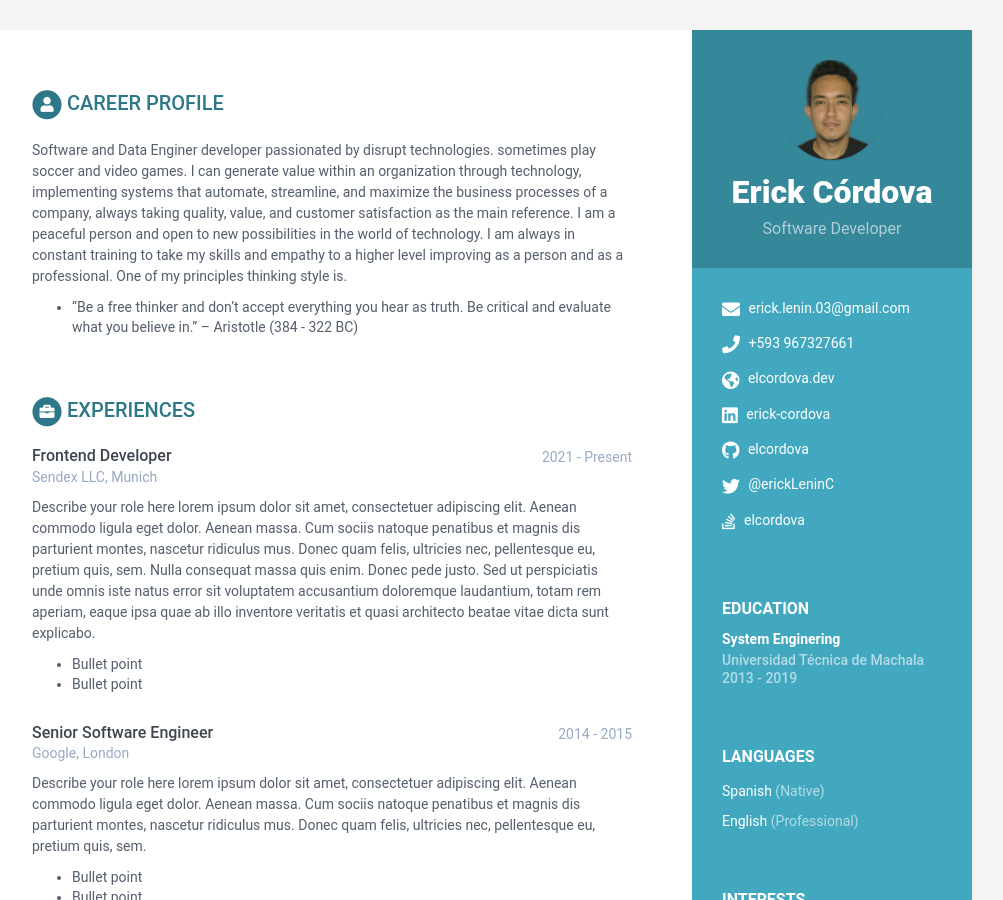
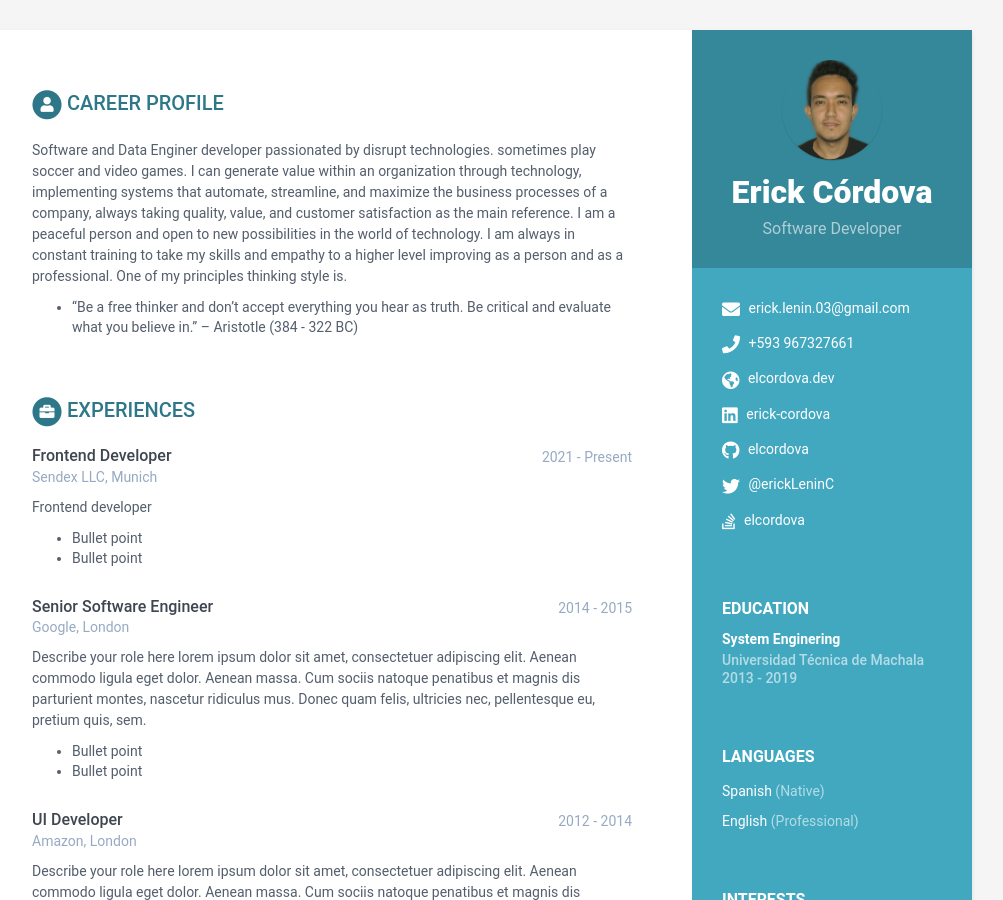
Before and after one commit to elcordova/caring-europa-fe48a, a Jekyll site: the page built from index.html, in a window 1280 px wide and 900 px high. Shown: the whole window, without its empty margins (168-1171 px from the left). Built offline with Jekyll 4.4.1, drawn with Linux system fonts in a browser that asks for light colours.

Commit message:
data.yml: changed

```diff
--- a/_data/data.yml
+++ b/_data/data.yml
@@ -53,15 +53,7 @@
     time: 2021 - Present
     company: 'Sendex LLC, Munich'
     details: |
-      Describe your role here lorem ipsum dolor sit amet, consectetuer
-      adipiscing elit. Aenean commodo ligula eget dolor. Aenean massa.
-      Cum sociis natoque penatibus et magnis dis parturient montes,
-      nascetur ridiculus mus. Donec quam felis, ultricies nec,
-      pellentesque eu, pretium quis, sem. Nulla consequat massa quis
-      enim. Donec pede justo. Sed ut perspiciatis unde omnis iste natus
-      error sit voluptatem accusantium doloremque laudantium, totam rem
-      aperiam, eaque ipsa quae ab illo inventore veritatis et quasi
-      architecto beatae vitae dicta sunt explicabo.
+      Frontend developer
         - Bullet point
         - Bullet point
   - role: Senior Software Engineer
```
